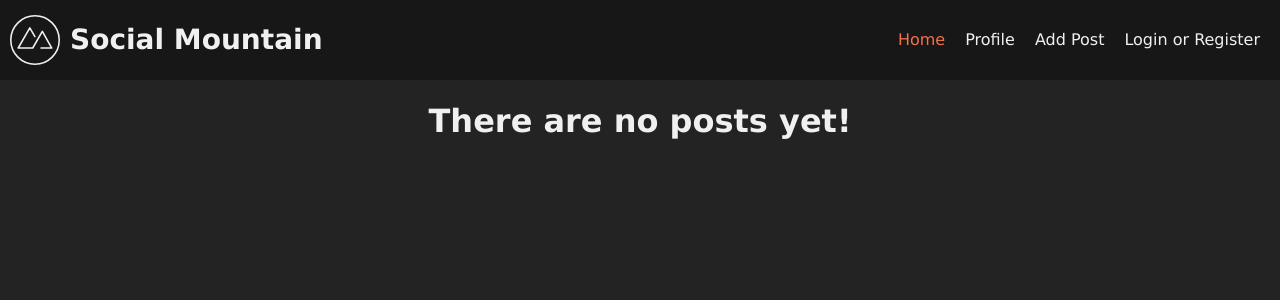
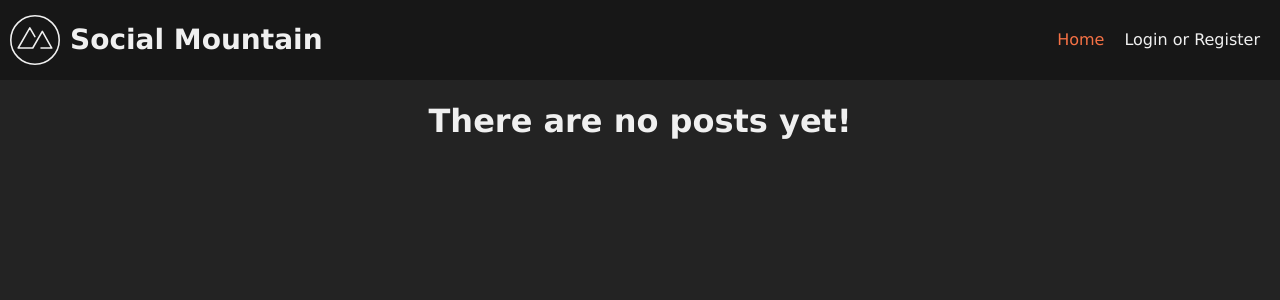
Before and after one commit to nclark561/unit4-proj, a React (Create React App) app: page / in a window 1280 px wide. Shown: the top 300 px of the page. Built offline with nearby package versions, Linux system fonts and the light colour scheme.

Commit message:
imported context into multiple files and changed display of links to only show applicable links to people based on whether or not they are logged in

```diff
--- a/src/App.css
+++ b/src/App.css
@@ -152,6 +152,7 @@ main {
 
 .logout-btn:hover {
 	color: #f57145;
+	cursor: pointer;
 }
 
 
--- a/src/App.tsx
+++ b/src/App.tsx
@@ -1,4 +1,5 @@
 import { Routes, Route, Navigate } from 'react-router-dom'
+import { useContext } from 'react'
 import './App.css'
 
 import Header from './components/Header'
@@ -6,16 +7,19 @@ import Home from './components/Home'
 import Auth from './components/Auth'
 import Form from './components/Form'
 import Profile from './components/Profile'
+import AuthContext from './store/authContext'
 
 const App = () => {
+  const  authCtx = useContext(AuthContext)
+
   return (
     <div className='app'>
       <Header/>
       <Routes>
         <Route path='/' element={<Home/>}/>
-        <Route path='/auth' element={<Auth/>}/>
-        <Route path='/form' element={<Form/>}/>
-        <Route path='/profile' element={<Profile/>}/>
+        <Route path='/auth' element={authCtx.token ? <Navigate to="/"/> : <Auth/>}/>
+        <Route path='/form' element={!authCtx.token ? <Navigate to="/auth"/> : <Form/>}/>
+        <Route path='/profile' element={!authCtx.token ? <Navigate to="/auth"/> : <Profile/>}/>
         <Route path='*' element={<Navigate to='/'/>}/>
       </Routes>
     </div>
--- a/src/components/Auth.tsx
+++ b/src/components/Auth.tsx
@@ -1,10 +1,12 @@
-import { useState } from "react";
+import { useState, useContext } from "react";
 import axios from "axios";
+import AuthContext from "../store/authContext";
 
 const Auth = () => {
   const [username, setUsername] = useState("");
   const [password, setPassword] = useState("");
   const [register, setRegister] = useState(true);
+  const authCtx = useContext(AuthContext)
 
   const submitHandler = (e: React.SyntheticEvent) => {
     e.preventDefault();
@@ -13,7 +15,10 @@ const Auth = () => {
     console.log(body)
 
     axios.post(register ? `/register` : `/login`, body)
-            .then(res => console.log(res.data))
+            .then(res => {
+              //@ts-ignore
+              authCtx.login(res.data.token, res.data.exp, res.data.userId)
+            })
             .catch(err => console.log(err))
   };
 
--- a/src/components/Header.tsx
+++ b/src/components/Header.tsx
@@ -1,38 +1,61 @@
-import {NavLink} from 'react-router-dom'
+import { NavLink } from "react-router-dom";
+import { useContext } from "react";
 
-import logo from '../assets/dm-logo-white.svg'
+import logo from "../assets/dm-logo-white.svg";
+import AuthContext from "../store/authContext";
 
 const Header = () => {
-    const styleActiveLink = ({ isActive }: {isActive:boolean}) => {
+  const authCtx = useContext(AuthContext);
+
+  const styleActiveLink = ({ isActive }: { isActive: boolean }) => {
     return {
-            color: isActive ? '#f57145' : ''
-        }
-    }
+      color: isActive ? "#f57145" : "",
+    };
+  };
 
   return (
-        <header className='header flex-row'>
-            <div className='flex-row'>
-                <img src={logo} alt='dm-logo' className='logo'/>
+    <header className="header flex-row">
+      <div className="flex-row">
+        <img src={logo} alt="dm-logo" className="logo" />
         <h2>Social Mountain</h2>
       </div>
       <nav>
-                <ul className='main-nav'>
+        <ul className="main-nav">
           <li>
-                        <NavLink style={styleActiveLink} to='/'>Home</NavLink>
+            <NavLink style={styleActiveLink} to="/">
+              Home
+            </NavLink>
+          </li>
+          {authCtx.token ? (
+            <>
+              <li>
+                <NavLink style={styleActiveLink} to="profile">
+                  Profile
+                </NavLink>
               </li>
               <li>
-                        <NavLink style={styleActiveLink} to='profile'>Profile</NavLink>
+                <NavLink style={styleActiveLink} to="form">
+                  Add Post
+                </NavLink>
               </li>
+            </>
+          ) : null}
+          {!authCtx.token ? (
             <li>
-                        <NavLink style={styleActiveLink} to='form'>Add Post</NavLink>
+              <NavLink style={styleActiveLink} to="auth">
+                Login or Register
+              </NavLink>
             </li>
+          ) : null}
+          {authCtx.token ? (
             <li>
-                        <NavLink style={styleActiveLink} to='auth'>Login or Register</NavLink>
+              <button className='logout-btn' onClick={() => authCtx.logout()}>Logout</button>
             </li>
+          ) : null}
         </ul>
       </nav>
     </header>
-    )
-}
+  );
+};
 
-export default Header
+export default Header;
```
Lines whose indentation alone changed are shown as unchanged.
